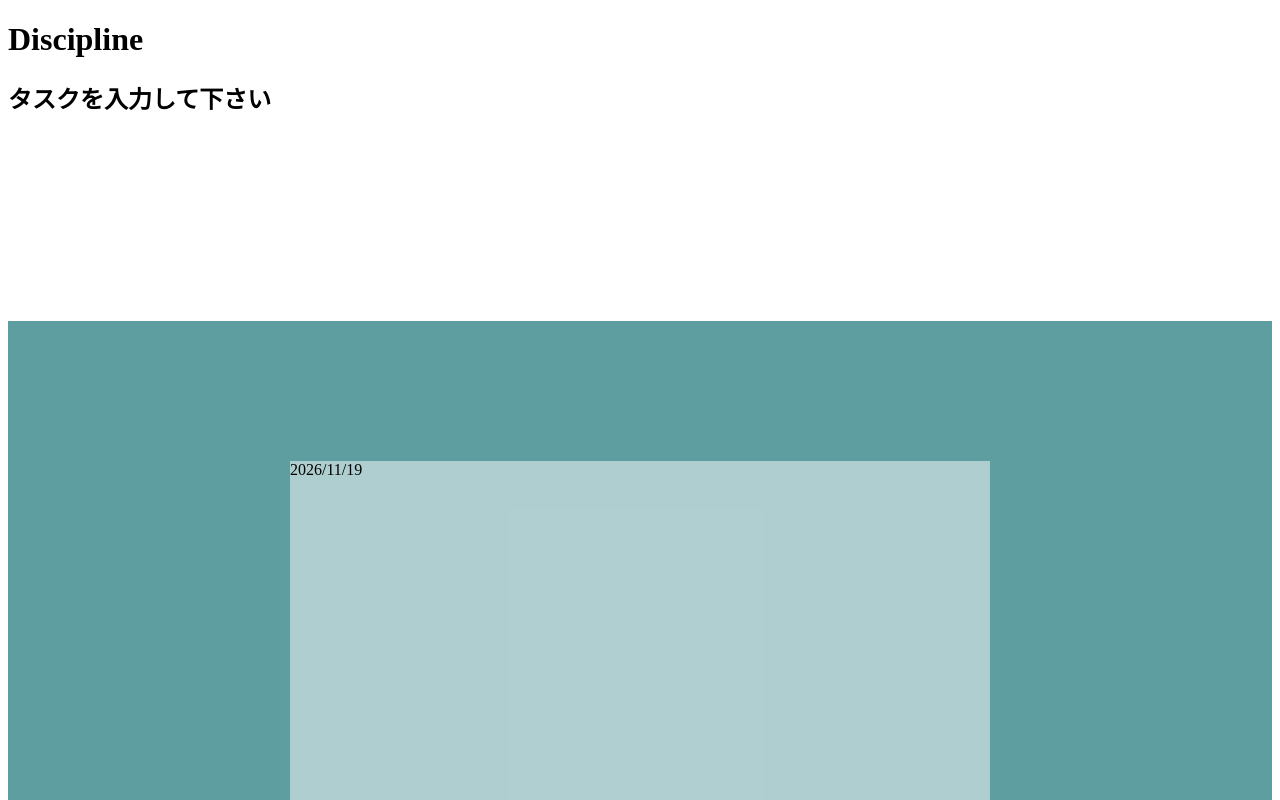
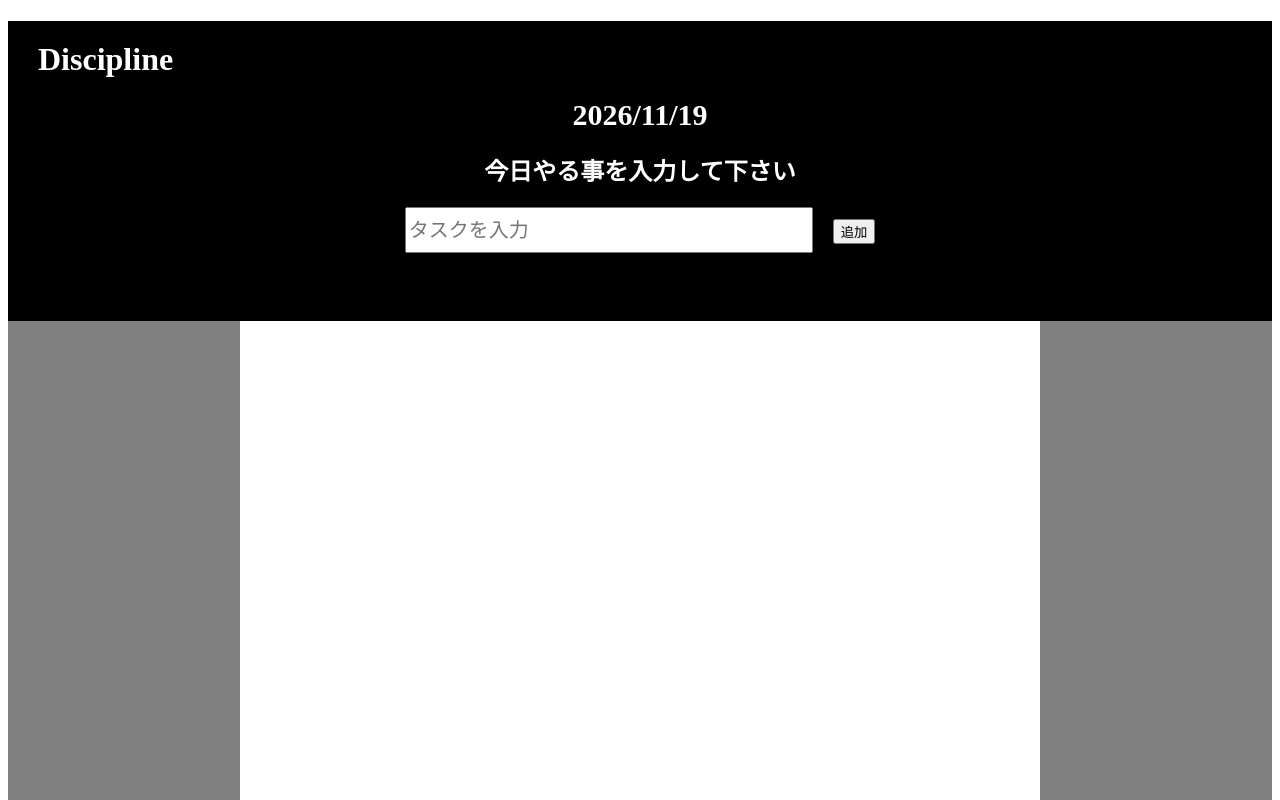
Before and after one commit to tonokura/todo-app, a plain HTML site: page index.html in a window 1280 px wide. Shown: the top 800 px of the page. Drawn offline with Linux system fonts and the light colour scheme.

Commit message:
リスト入力

```diff
--- a/index.html
+++ b/index.html
@@ -9,17 +9,23 @@
 <body>
  <header>
     <h1 class="header-title">Discipline</h1>
-     <h2 class="main-task">タスクを入力して下さい</h2>
-
+  <div class="header-box">
+    <div id="today" class="date-display"></div>
+    <h2 class="main-task">今日やる事を入力して下さい</h2>
+    <div class="input-box">
+    <input type="text" id="task-input" placeholder="タスクを入力">　<!--placeholder=：中身に書く分が表示される-->
+    <button id="add-button">追加</button>
+   </div>
+  </div>
   </header>
 
   <main>
     <div class="main-box">
-      <div class="header-calender">
-       <div id="today" class="date-display"></div>
-    </div>
+      <ul id="task-list" class="task-list"></ul>
     </div>
   </main>
+
+
 
   <footer>
   </footer>
--- a/script.js
+++ b/script.js
@@ -4,3 +4,14 @@ const month = String(now.getMonth() + 1).padStart(2, '0');//String()：これは
 const day   = String(now.getDate()).padStart(2, '0');
 
 document.getElementById('today').textContent = `${year}/${month}/${day}`;//documen:html全体を指す。 get取ってくる　Element:要素　By：～を使って
+
+document.getElementById('add-button').addEventListener('click',function(){
+    const taskInput=document.getElementById('task-input').value;//入力された値を取得する
+    if(taskInput===''){
+        alert(`タスクを入力してください`);
+    }else{document.createElement(`li`);//liタグを作る
+        　const li=document.createElement('li');
+        li.textContent = taskInput;//textContent：右側の文字を左に入れる
+        document.getElementById('task-list').appendChild(li);//tas
+    }
+})
--- a/style.css
+++ b/style.css
@@ -5,27 +5,51 @@ body{
 header{
     height: 300Px;
     width: 100%;
+    background-color:black;
+    color:white;
+}
+
+.header-title{
+    padding: 20px 30px;
+    margin-bottom: 0;
+}
+.header-box{
+    display: flex;
+    flex-direction: column;   /* 縦に並べる */
+    align-items: center;      /* 横の真ん中に寄せる */
+}
+
+#today{
+    font-size: 30px;
+    padding:0;
+    margin: 0px;
+    font-weight: bold;
+}
+
+#task-input{
+    width: 400px;
+    height: 40px;
+    font-size:20px;
+}
+
+.main-task h2{
+    font-size: 30px;
+    margin-top: 0px;
 }
 
 
 main{
     height: 700px;
     width: 100%;
-    background-color:cadetblue;
-    background-size: cover;
-    position:relative;
+    background-color: gray;
+    display:flex;
+    justify-content:center;
 }
+
 
 .main-box{
     height: 900px;
-    width: 700px;
-    background-color:rgba(255, 255, 255, 0.5);
-    position:absolute;
-    top: 20%;
-    left:0;
-    right:0;
-
-    margin:0 auto;
-
+    width: 800px;
+    background-color: white;
 
 }
```
